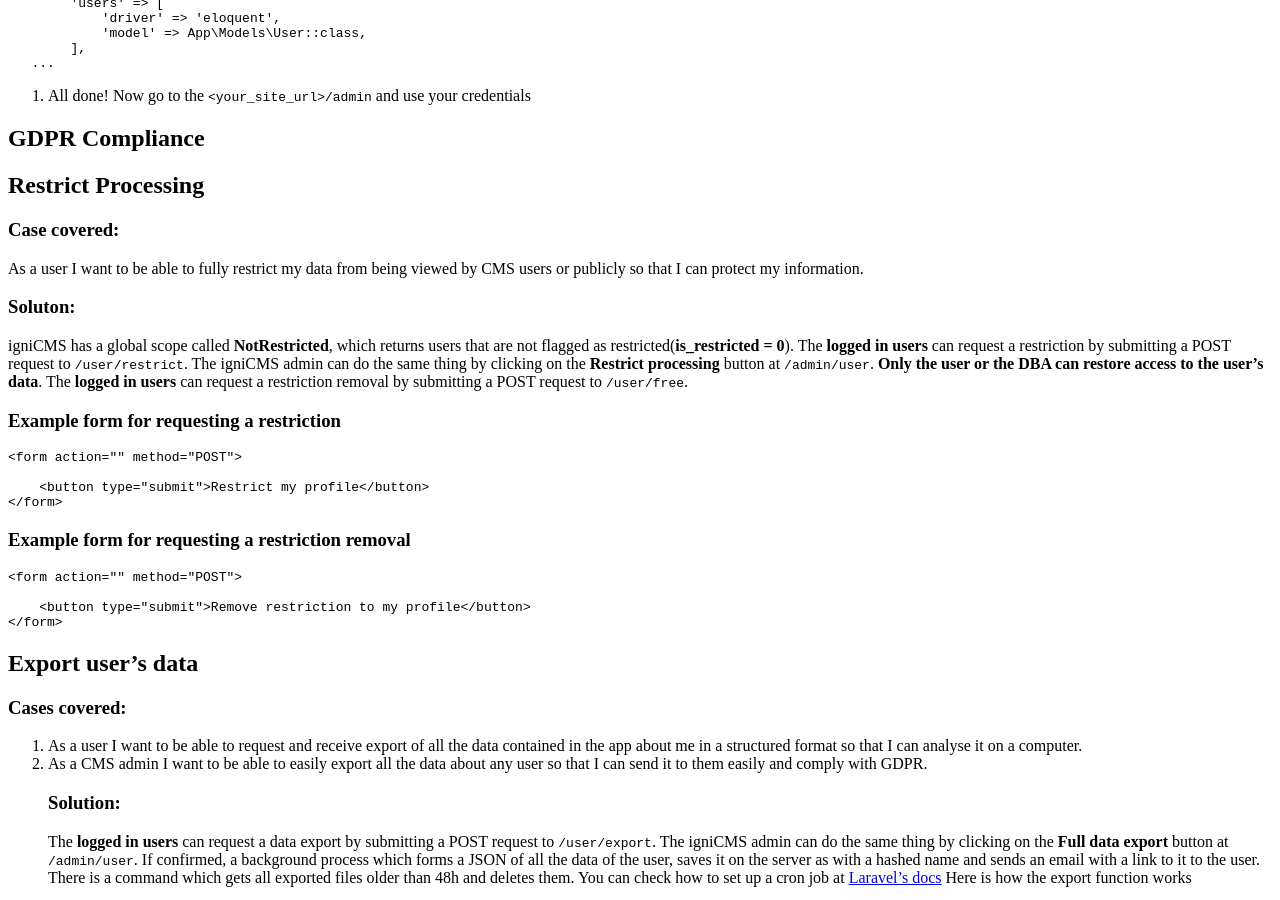
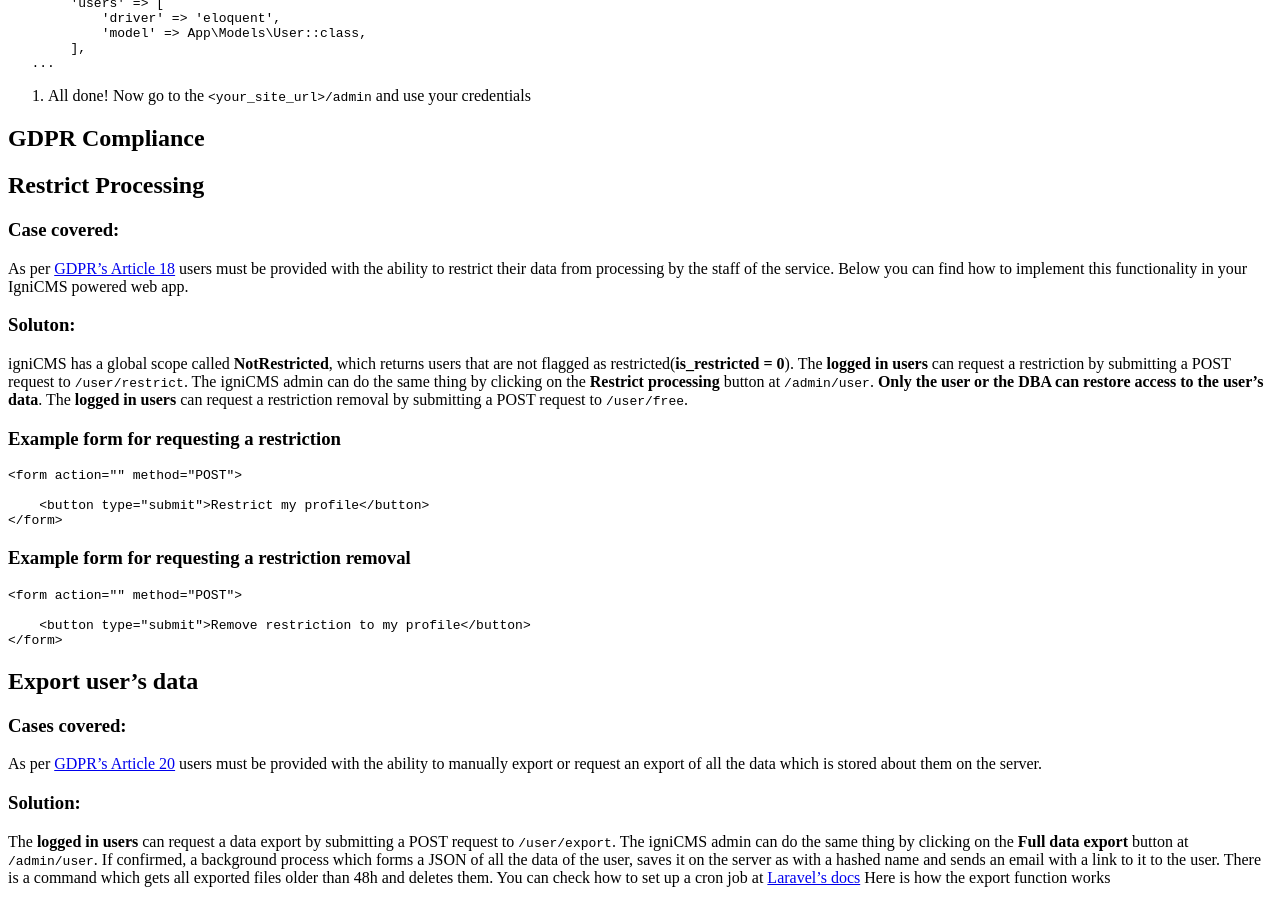
Before and after one commit to despark/igni-core, a Jekyll site: the page built from docs/index.md, in a window 1280 px wide and 900 px high, scrolled down 2338 px. Built offline with Jekyll 4.4.1, drawn with Linux system fonts in a browser that asks for light colours; our own code applies the rules of GitHub Pages for plain Markdown files.

Commit message:
copy updates

```diff
--- a/docs/index.md
+++ b/docs/index.md
@@ -134,7 +134,7 @@ _Example_
 # GDPR Compliance
 ## Restrict Processing
 ### Case covered:
-As a user I want to be able to fully restrict my data from being viewed by CMS users or publicly so that I can protect my information.
+As per [GDPR's Article 18](https://gdpr-info.eu/art-18-gdpr/) users must be provided with the ability to restrict their data from processing by the staff of the service. Below you can find how to implement this functionality in your IgniCMS powered web app.
 ### Soluton:
 igniCMS has a global scope called **NotRestricted**, which returns users that are not flagged as restricted(**is_restricted = 0**). The **logged in users** can request a restriction by submitting a POST request to `/user/restrict`. The igniCMS admin can do the same thing by clicking on the **Restrict processing** button at `/admin/user`.
 **Only the user or the DBA can restore access to the user's data**. The **logged in users** can request a restriction removal by submitting a POST request to `/user/free`.
@@ -155,8 +155,7 @@ igniCMS has a global scope called **NotRestricted**, which returns users that ar
 
 ## Export user's data
 ### Cases covered:
-1. As a user I want to be able to request and receive export of all the data contained in the app about me in a structured format so that I can analyse it on a computer.
-2. As a CMS admin I want to be able to easily export all the data about any user so that I can send it to them easily and comply with GDPR.
+As per [GDPR's Article 20](https://gdpr-info.eu/art-20-gdpr/) users must be provided with the ability to manually export or request an export of all the data which is stored about them on the server.
 ### Solution:
 The **logged in users** can request a data export by submitting a POST request to `/user/export`. The igniCMS admin can do the same thing by clicking on the **Full data export** button at `/admin/user`. If confirmed, a background process which forms a JSON of all the data of the user, saves it on the server as with a hashed name and sends an email with a link to it to the user. There is a command which gets all exported files older than 48h and deletes them. You can check how to set up a cron job at <a href="https://laravel.com/docs/5.5/scheduling">Laravel's docs</a>
 Here is how the export function works
```
Also changed, not shown: 1 other file.
